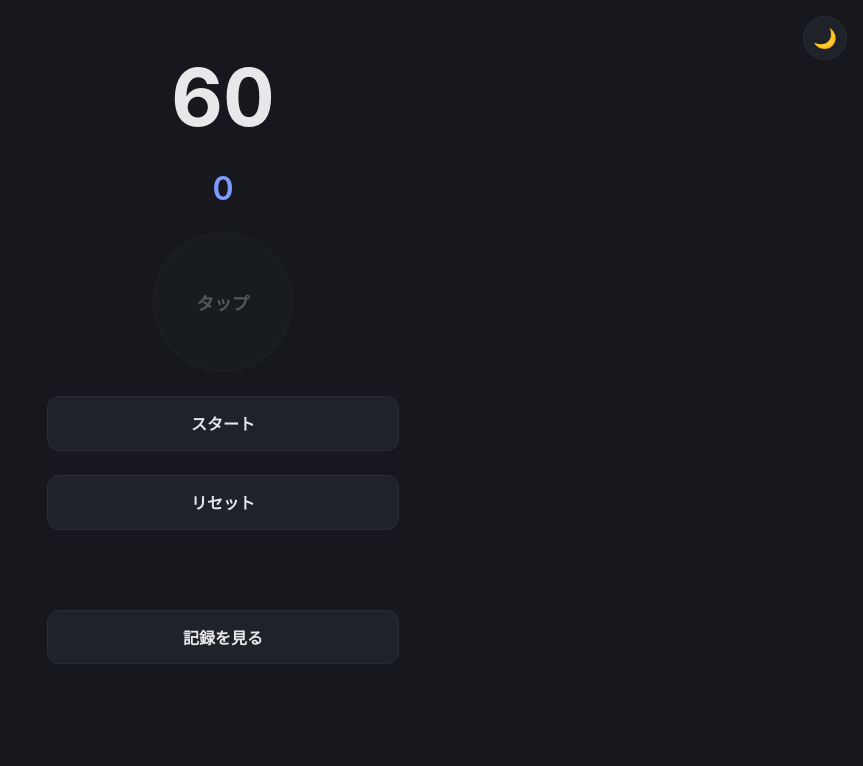
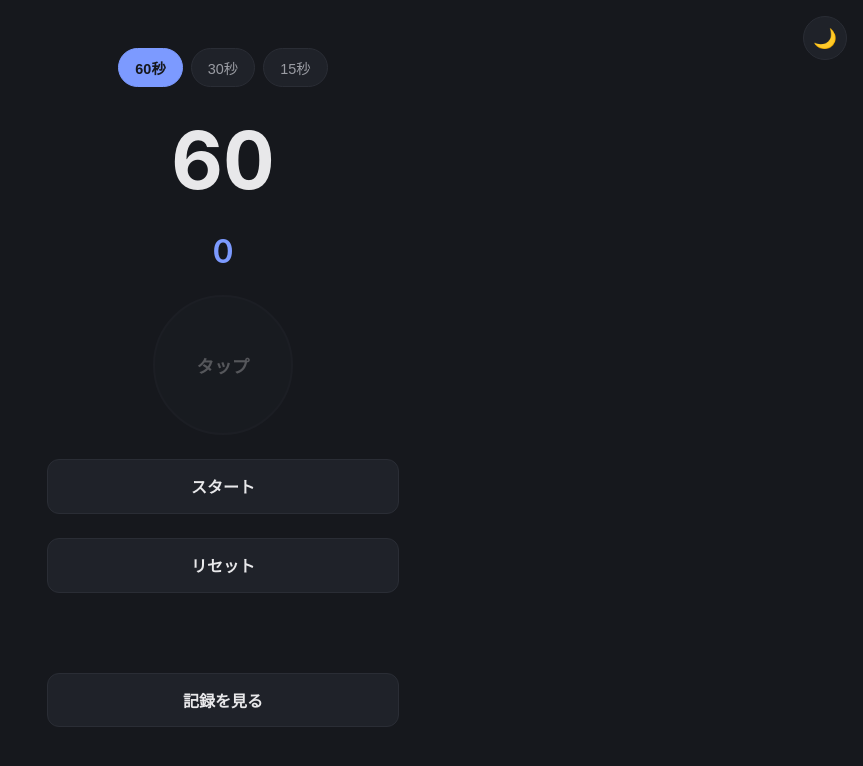
Before and after one commit to Peparoncino/dog-breath-tracker, a React (Vite) app: page / in a window 1280 px wide. Shown: the top 766 px of the page, without its empty margins (417-1280 px from the left). Built offline with nearby package versions, Linux system fonts and the light colour scheme.

Commit message:
feat: 計測時間を60秒/30秒/15秒から選択できる機能を実装

```diff
--- a/src/components/Stopwatch.jsx
+++ b/src/components/Stopwatch.jsx
@@ -1,6 +1,7 @@
 import { useState, useEffect } from 'react'
 
 function Stopwatch() {
+  const [duration, setDuration] = useState(60)
   const [secondsLeft, setSecondsLeft] = useState(60)
   const [isRunning, setIsRunning] = useState(false)
   const [breathCount, setBreathCount] = useState(0)
@@ -31,7 +32,7 @@ function Stopwatch() {
 
   function handleReset() {
     setIsRunning(false)
-    setSecondsLeft(60)
+    setSecondsLeft(duration)
     setBreathCount(0)
     setIsSaved(false)
   }
@@ -40,22 +41,44 @@ function Stopwatch() {
     setBreathCount((prev) => prev + 1)
   }
 
+  function handleSelectDuration(sec) {
+    setDuration(sec)
+    setSecondsLeft(sec)
+  }
+
   async function handleConfirm() {
+    const multiplier = 60 / duration
+    const normalizedCount = breathCount * multiplier
+
     await fetch('http://localhost:3001/records', {
       method: 'POST',
       headers: { 'Content-Type': 'application/json' },
-      body: JSON.stringify({ breathCount })
+      body: JSON.stringify({ breathCount: normalizedCount })
     })
     setIsSaved(true)
   }
 
   return (
     <div className="stopwatch">
+      {!isRunning && !isFinished && (
+        <div className="duration-select">
+          {[60, 30, 15].map((sec) => (
+            <button
+              key={sec}
+              className={duration === sec ? 'active' : ''}
+              onClick={() => handleSelectDuration(sec)}
+            >
+              {sec}秒
+            </button>
+          ))}
+        </div>
+      )}
+
       <p className="stopwatch-time">{secondsLeft}</p>
       <p className="breath-count">{breathCount}</p>
 
       <button
-        className='tap-button'
+        className="tap-button"
         disabled={!isRunning}
         onClick={handleTap}
       >
--- a/src/index.css
+++ b/src/index.css
@@ -101,6 +101,27 @@ body {
   font-weight: 600;
 }
 
+.duration-select {
+  display: flex;
+  gap: 0.5rem;
+}
+
+.duration-select button {
+  padding: 0.5rem 1rem;
+  border-radius: 999px;
+  border: 1px solid var(--border);
+  background: var(--bg-secondary);
+  color: var(--text-secondary);
+  font-size: 0.9rem;
+}
+
+.duration-select button.active {
+  background: var(--accent);
+  color: var(--bg-primary);
+  border-color: var(--accent);
+  font-weight: 600;
+}
+
 /* RecordList.jsx */
 .record-list {
   max-width: 400px;
```
